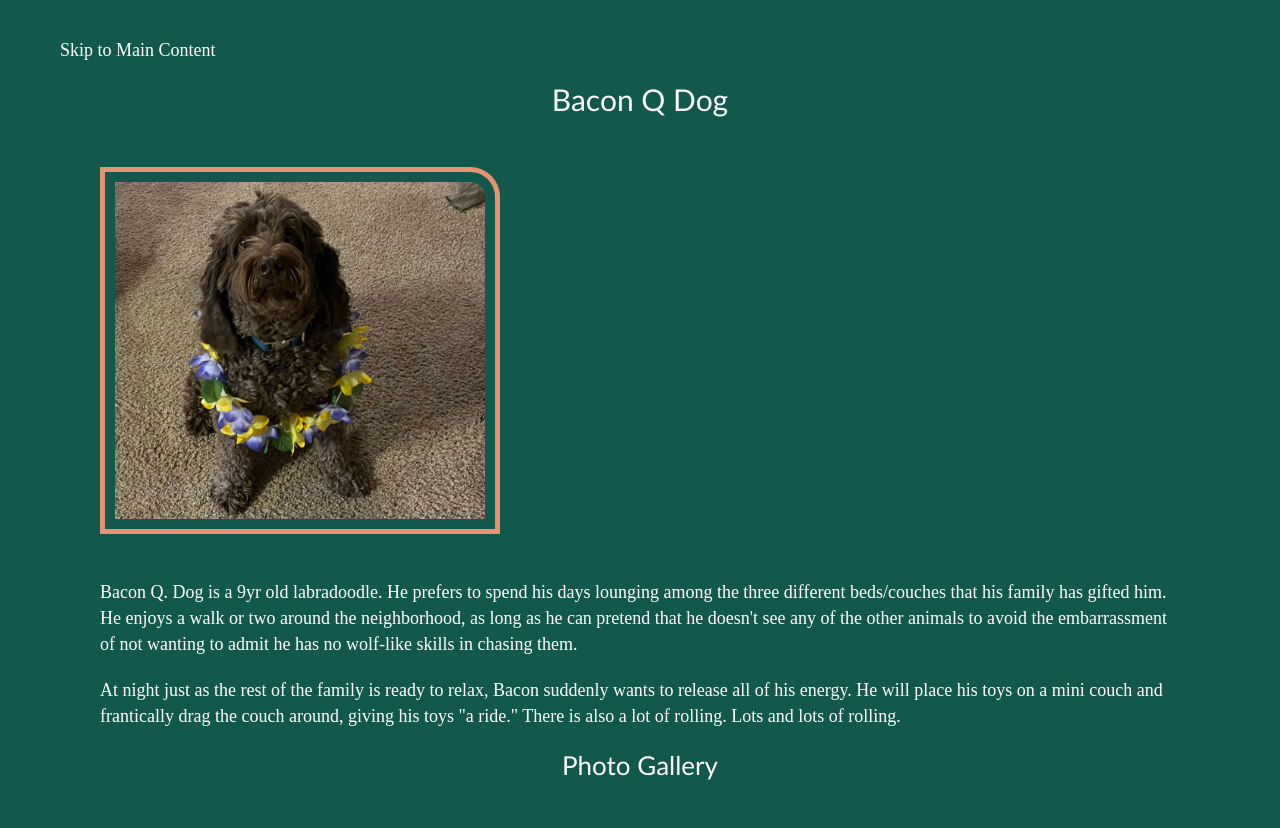
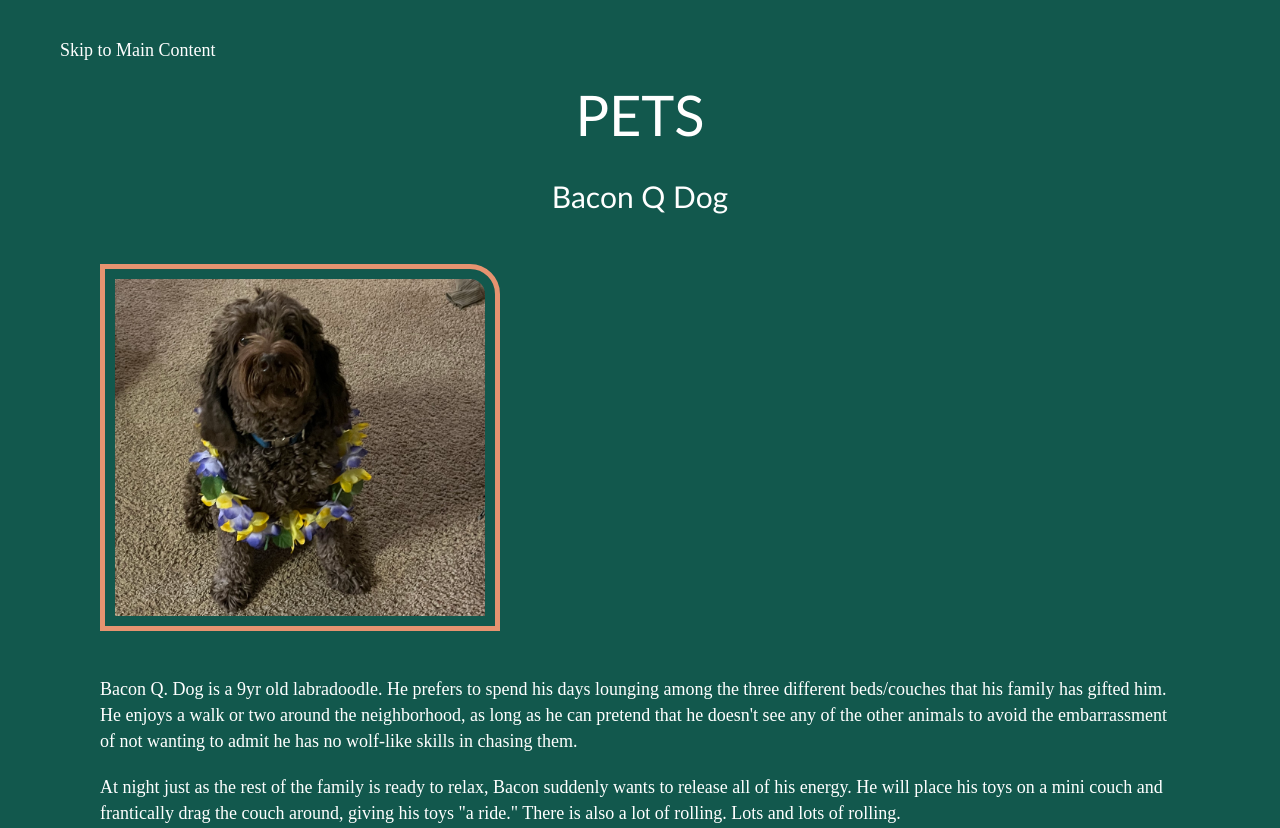
Before and after one commit to brann25/539-Discussion-3, a plain HTML site: page index.html in a window 1280 px wide. Shown: the top 828 px of the page. Drawn offline with Linux system fonts and the light colour scheme.

Commit message:
Revision 1

```diff
--- a/index.html
+++ b/index.html
@@ -11,6 +11,7 @@
     <a href = "">Skip to Main Content</a>
     <main>
         <div>
+            <h1>PETS</h1>
             <h2>Bacon Q Dog</h2>
             <img src="images/bacon.jpg" width = "400" alt="Brown labradoodle wearing colorful lei">
 
```
